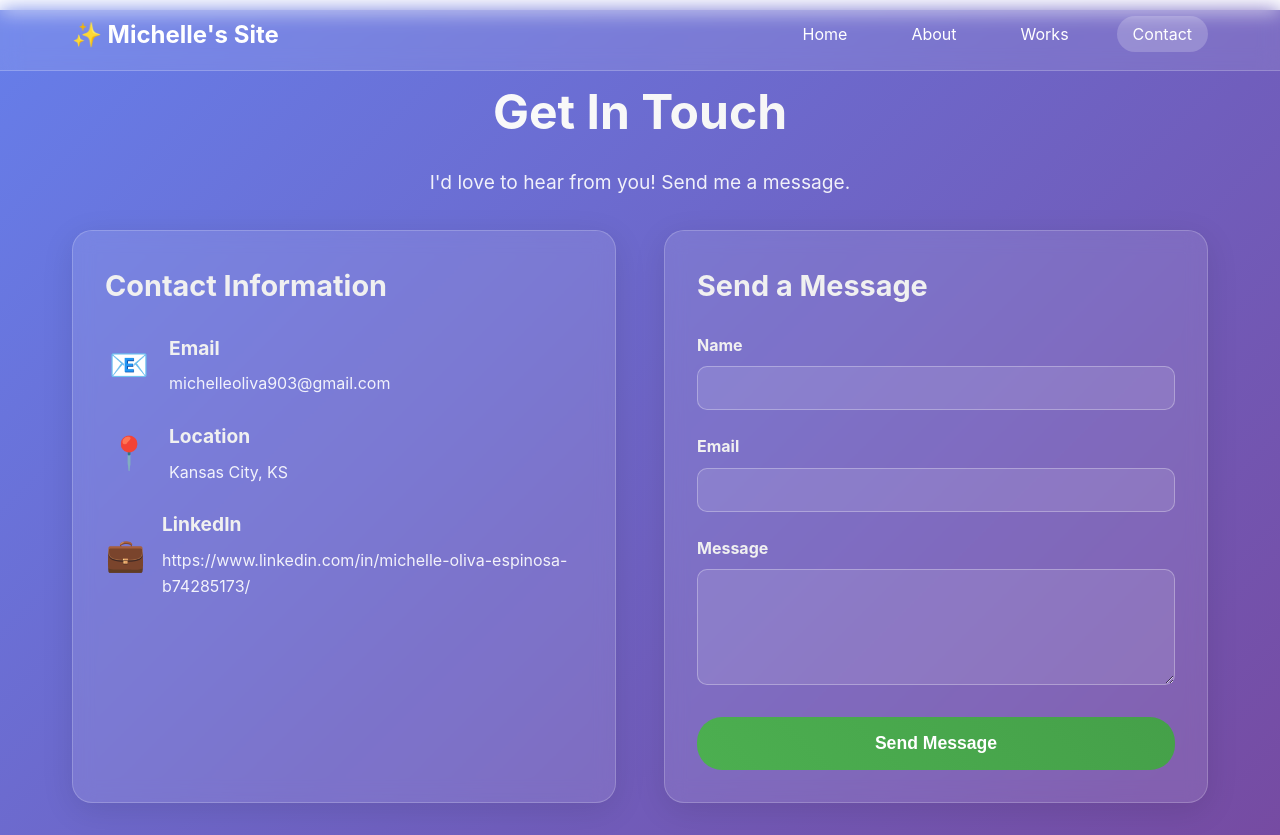
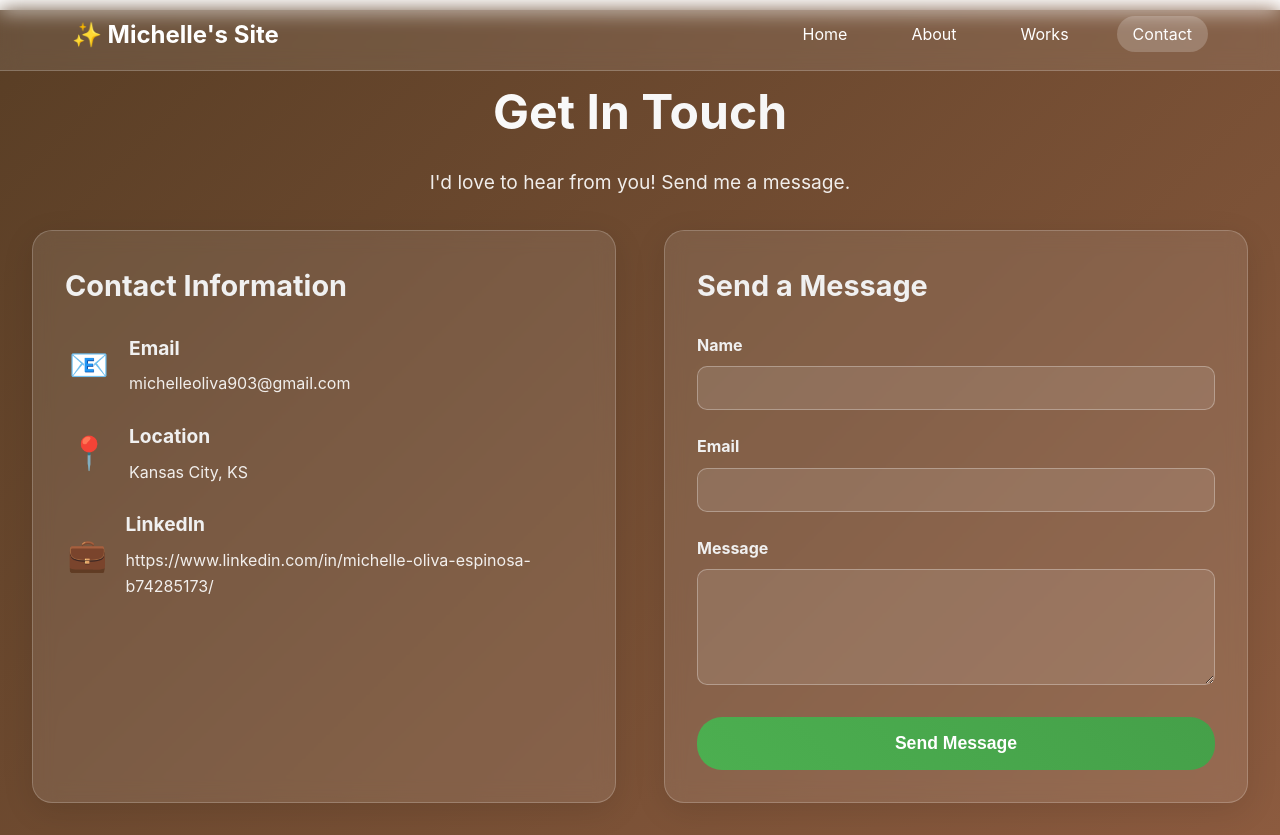
Before and after one commit to moy4f/moy4f.github.io, a SvelteKit app: page /contact in a window 1280 px wide. Built offline with nearby package versions, Linux system fonts and the light colour scheme.

Commit message:
Brownified

```diff
--- a/src/routes/contact/+page.svelte
+++ b/src/routes/contact/+page.svelte
@@ -1,15 +1,15 @@
 <script lang="ts">
   // Contact page component
   let formData = {
-		name: '',
-		email: '',
-		message: ''
+    name: "",
+    email: "",
+    message: "",
   };
 
   function handleSubmit() {
     // Handle form submission
-		console.log('Form submitted:', formData);
-		alert('Thank you for your message! This is a demo form.');
+    console.log("Form submitted:", formData);
+    alert("Thank you for your message! This is a demo form.");
   }
 </script>
 
@@ -46,7 +46,9 @@
           <span class="icon">💼</span>
           <div>
             <h3>LinkedIn</h3>
-						<p>https://www.linkedin.com/in/michelle-oliva-espinosa-b74285173/</p>
+            <p>
+              https://www.linkedin.com/in/michelle-oliva-espinosa-b74285173/
+            </p>
           </div>
         </div>
       </div>
@@ -56,12 +58,7 @@
         <form on:submit|preventDefault={handleSubmit}>
           <div class="form-group">
             <label for="name">Name</label>
-						<input
-							type="text"
-							id="name"
-							bind:value={formData.name}
-							required
-						/>
+            <input type="text" id="name" bind:value={formData.name} required />
           </div>
 
           <div class="form-group">
@@ -81,7 +78,7 @@
               rows="5"
               bind:value={formData.message}
               required
-						></textarea>
+            />
           </div>
 
           <button type="submit" class="submit-btn">Send Message</button>
@@ -92,41 +89,6 @@
 </div>
 
 <style>
-	.container {
-		min-height: 100vh;
-		display: flex;
-		flex-direction: column;
-		background: linear-gradient(135deg, #667eea 0%, #764ba2 100%);
-		color: white;
-	}
-
-	.header {
-		text-align: center;
-		padding: 4rem 2rem 2rem;
-	}
-
-	.header h1 {
-		font-size: 3rem;
-		margin: 0 0 1rem;
-		background: linear-gradient(45deg, #fff, #f0f0f0);
-		-webkit-background-clip: text;
-		-webkit-text-fill-color: transparent;
-		background-clip: text;
-	}
-
-	.subtitle {
-		font-size: 1.2rem;
-		opacity: 0.9;
-		margin: 0;
-	}
-
-	.main-content {
-		flex: 1;
-		max-width: 1200px;
-		margin: 0 auto;
-		padding: 0 2rem 2rem;
-	}
-
   .contact-container {
     display: grid;
     grid-template-columns: 1fr 1fr;
@@ -199,7 +161,7 @@
   input:focus,
   textarea:focus {
     outline: none;
-		border-color: #4CAF50;
+    border-color: #4caf50;
   }
 
   input::placeholder,
@@ -208,7 +170,7 @@
   }
 
   .submit-btn {
-		background: linear-gradient(45deg, #4CAF50, #45a049);
+    background: linear-gradient(45deg, #4caf50, #45a049);
     color: white;
     border: none;
     padding: 1rem 2rem;
--- a/src/routes/works/+page.svelte
+++ b/src/routes/works/+page.svelte
@@ -48,41 +48,6 @@
 </div>
 
 <style>
-	.container {
-		min-height: 100vh;
-		display: flex;
-		flex-direction: column;
-		background: linear-gradient(135deg, #667eea 0%, #764ba2 100%);
-		color: white;
-	}
-
-	.header {
-		text-align: center;
-		padding: 4rem 2rem 2rem;
-	}
-
-	.header h1 {
-		font-size: 3rem;
-		margin: 0 0 1rem;
-		background: linear-gradient(45deg, #fff, #f0f0f0);
-		-webkit-background-clip: text;
-		-webkit-text-fill-color: transparent;
-		background-clip: text;
-	}
-
-	.subtitle {
-		font-size: 1.2rem;
-		opacity: 0.9;
-		margin: 0;
-	}
-
-	.main-content {
-		flex: 1;
-		max-width: 1200px;
-		margin: 0 auto;
-		padding: 0 2rem 2rem;
-	}
-
   .projects-grid {
     display: grid;
     grid-template-columns: repeat(auto-fit, minmax(350px, 1fr));
@@ -133,7 +98,7 @@
 
   .project-link {
     display: inline-block;
-		color: #4CAF50;
+    color: #4caf50;
     text-decoration: none;
     font-weight: bold;
     transition: color 0.3s ease;
--- a/src/static/page_format.css
+++ b/src/static/page_format.css
@@ -1,133 +1,144 @@
-
 /* ===== MAIN CONTAINER ===== */
 .container {
-		min-height: 100vh;                    /* Full viewport height */
-		display: flex;                        /* Flexbox layout */
-		flex-direction: column;               /* Stack children vertically */
-		background: linear-gradient(135deg, #667eea 0%, #764ba2 100%);  /* Beautiful gradient background */
-		color: white;                         /* White text for contrast */
+  min-height: 100vh; /* Full viewport height */
+  display: flex; /* Flexbox layout */
+  flex-direction: column; /* Stack children vertically */
+  background: linear-gradient(
+    135deg,
+    #593e25 0%,
+    #8c5b3f 100%
+  ); /* Beautiful gradient background */
+  color: white; /* White text for contrast */
 }
 
 /* ===== HEADER STYLING ===== */
 .header {
-		text-align: center;                   /* Center align header content */
-		padding: 4rem 2rem 2rem;             /* Generous spacing around content */
+  text-align: center; /* Center align header content */
+  padding: 4rem 2rem 2rem; /* Generous spacing around content */
 }
 
 .header h1 {
-		font-size: 3rem;                     /* Large, prominent title */
-		margin: 0 0 1rem;                    /* Remove default margins, add bottom spacing */
-		background: linear-gradient(45deg, #fff, #f0f0f0);  /* Gradient text effect */
-		-webkit-background-clip: text;       /* Clip background to text (WebKit browsers) */
+  font-size: 3rem; /* Large, prominent title */
+  margin: 0 0 1rem; /* Remove default margins, add bottom spacing */
+  background: linear-gradient(45deg, #fff, #f0f0f0); /* Gradient text effect */
+  -webkit-background-clip: text; /* Clip background to text (WebKit browsers) */
   -webkit-text-fill-color: transparent; /* Make text transparent to show gradient */
-		background-clip: text;                /* Modern browsers support */
+  background-clip: text; /* Modern browsers support */
 }
 
 .subtitle {
-		font-size: 1.2rem;                   /* Slightly larger than body text */
-		opacity: 0.9;                         /* Subtle transparency for hierarchy */
-		margin: 0;                            /* Remove default margins */
+  font-size: 1.2rem; /* Slightly larger than body text */
+  opacity: 0.9; /* Subtle transparency for hierarchy */
+  margin: 0; /* Remove default margins */
 }
 
 /* ===== MAIN CONTENT LAYOUT ===== */
 .main-content {
-		flex: 1;                              /* Take remaining space */
-		display: flex;                        /* Flexbox for card layout */
-		flex-direction: column;               /* Stack cards vertically */
-		align-items: center;                  /* Center cards horizontally */
-		gap: 2rem;                            /* Consistent spacing between cards */
-		padding: 0 2rem 2rem;                /* Side and bottom padding */
+  flex: 1; /* Take remaining space */
+  display: flex; /* Flexbox for card layout */
+  flex-direction: column; /* Stack cards vertically */
+  align-items: center; /* Center cards horizontally */
+  gap: 2rem; /* Consistent spacing between cards */
+  padding: 0 2rem 2rem; /* Side and bottom padding */
 }
 
 /* ===== CARD COMPONENT STYLING ===== */
 .card {
   background: rgba(255, 255, 255, 0.1); /* Semi-transparent white background */
-		backdrop-filter: blur(10px);          /* Modern glassmorphism effect */
-		border-radius: 20px;                  /* Rounded corners for modern look */
-		padding: 2rem;                        /* Generous internal spacing */
-		text-align: center;                   /* Center card content */
-		max-width: 500px;                     /* Limit card width for readability */
-		width: 100%;                          /* Full width up to max-width */
-		box-shadow: 0 8px 32px rgba(0, 0, 0, 0.1);  /* Subtle shadow for depth */
-		border: 1px solid rgba(255, 255, 255, 0.2);  /* Subtle border for definition */
+  backdrop-filter: blur(10px); /* Modern glassmorphism effect */
+  border-radius: 20px; /* Rounded corners for modern look */
+  padding: 2rem; /* Generous internal spacing */
+  text-align: center; /* Center card content */
+  max-width: 500px; /* Limit card width for readability */
+  width: 100%; /* Full width up to max-width */
+  box-shadow: 0 8px 32px rgba(0, 0, 0, 0.1); /* Subtle shadow for depth */
+  border: 1px solid rgba(255, 255, 255, 0.2); /* Subtle border for definition */
 }
 
 .card h2 {
-		margin: 0 0 1.5rem;                   /* Remove top margin, add bottom spacing */
-		font-size: 1.8rem;                    /* Prominent card titles */
+  margin: 0 0 1.5rem; /* Remove top margin, add bottom spacing */
+  font-size: 1.8rem; /* Prominent card titles */
 }
 
 /* ===== COUNTER COMPONENT STYLING ===== */
 .counter {
-		display: flex;                        /* Horizontal button layout */
-		align-items: center;                  /* Vertically center buttons and count */
-		justify-content: center;              /* Horizontally center the group */
-		gap: 1rem;                            /* Consistent spacing between elements */
-		margin: 1rem 0;                       /* Vertical spacing around counter */
+  display: flex; /* Horizontal button layout */
+  align-items: center; /* Vertically center buttons and count */
+  justify-content: center; /* Horizontally center the group */
+  gap: 1rem; /* Consistent spacing between elements */
+  margin: 1rem 0; /* Vertical spacing around counter */
 }
 
 .count {
-		font-size: 2rem;                      /* Large, prominent count display */
-		font-weight: bold;                    /* Make count stand out */
-		min-width: 3rem;                      /* Ensure consistent width */
-		text-align: center;                   /* Center the number */
+  font-size: 2rem; /* Large, prominent count display */
+  font-weight: bold; /* Make count stand out */
+  min-width: 3rem; /* Ensure consistent width */
+  text-align: center; /* Center the number */
 }
 
 /* ===== BUTTON STYLING ===== */
 .btn {
-		padding: 0.75rem 1.5rem;             /* Comfortable button sizing */
-		border: none;                         /* Remove default button borders */
-		border-radius: 50px;                  /* Fully rounded buttons */
-		font-size: 1.2rem;                   /* Readable button text */
-		font-weight: bold;                    /* Bold text for emphasis */
-		cursor: pointer;                      /* Hand cursor on hover */
-		transition: all 0.3s ease;           /* Smooth transitions for all changes */
-		min-width: 3rem;                      /* Ensure consistent button width */
+  padding: 0.75rem 1.5rem; /* Comfortable button sizing */
+  border: none; /* Remove default button borders */
+  border-radius: 50px; /* Fully rounded buttons */
+  font-size: 1.2rem; /* Readable button text */
+  font-weight: bold; /* Bold text for emphasis */
+  cursor: pointer; /* Hand cursor on hover */
+  transition: all 0.3s ease; /* Smooth transitions for all changes */
+  min-width: 3rem; /* Ensure consistent button width */
 }
 
 .btn-primary {
-		background: linear-gradient(45deg, #4CAF50, #45a049);  /* Green gradient for increment */
-		color: white;                         /* White text for contrast */
+  background: linear-gradient(
+    45deg,
+    #4caf50,
+    #45a049
+  ); /* Green gradient for increment */
+  color: white; /* White text for contrast */
 }
 
 .btn-secondary {
-		background: linear-gradient(45deg, #f44336, #da190b);  /* Red gradient for decrement */
-		color: white;                         /* White text for contrast */
+  background: linear-gradient(
+    45deg,
+    #f44336,
+    #da190b
+  ); /* Red gradient for decrement */
+  color: white; /* White text for contrast */
 }
 
 .btn:hover {
-		transform: translateY(-2px);          /* Lift button slightly on hover */
-		box-shadow: 0 4px 12px rgba(0, 0, 0, 0.2);  /* Enhanced shadow on hover */
+  transform: translateY(-2px); /* Lift button slightly on hover */
+  box-shadow: 0 4px 12px rgba(0, 0, 0, 0.2); /* Enhanced shadow on hover */
 }
 
 /* ===== FEATURES LIST STYLING ===== */
 .features {
-		list-style: none;                     /* Remove default list bullets */
-		padding: 0;                           /* Remove default padding */
-		margin: 0;                            /* Remove default margins */
-		text-align: left;                     /* Left-align list items */
+  list-style: none; /* Remove default list bullets */
+  padding: 0; /* Remove default padding */
+  margin: 0; /* Remove default margins */
+  text-align: left; /* Left-align list items */
 }
 
 .features li {
-		padding: 0.5rem 0;                    /* Vertical spacing between items */
-		font-size: 1.1rem;                   /* Slightly larger than body text */
+  padding: 0.5rem 0; /* Vertical spacing between items */
+  font-size: 1.1rem; /* Slightly larger than body text */
 }
 
 /* ===== FOOTER STYLING ===== */
 .footer {
-		text-align: center;                   /* Center footer content */
-		padding: 2rem;                        /* Generous padding around footer */
-		opacity: 0.8;                         /* Subtle transparency for hierarchy */
+  text-align: center; /* Center footer content */
+  padding: 2rem; /* Generous padding around footer */
+  opacity: 0.8; /* Subtle transparency for hierarchy */
 }
 
 /* ===== RESPONSIVE DESIGN ===== */
 /* Adjust layout for smaller screens */
 @media (max-width: 768px) {
   .header h1 {
-		font-size: 2rem;                 /* Smaller title on mobile */
+    font-size: 2rem; /* Smaller title on mobile */
   }
 
   .card {
-		margin: 0 1rem;                  /* Add side margins on mobile */
+    margin: 0 1rem; /* Add side margins on mobile */
   }
 }
```
Also changed, not shown: src/routes/about/+page.svelte (+21 -8 lines). Lines whose indentation alone changed are shown as unchanged.
